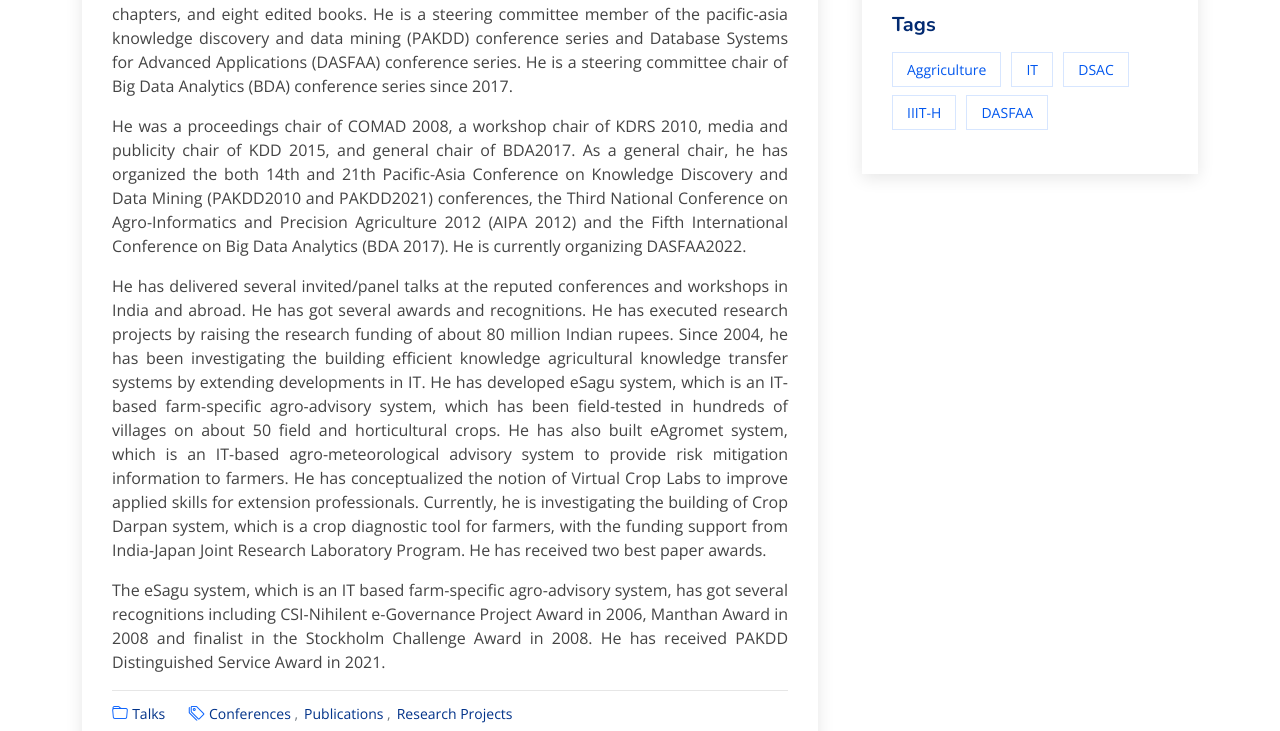
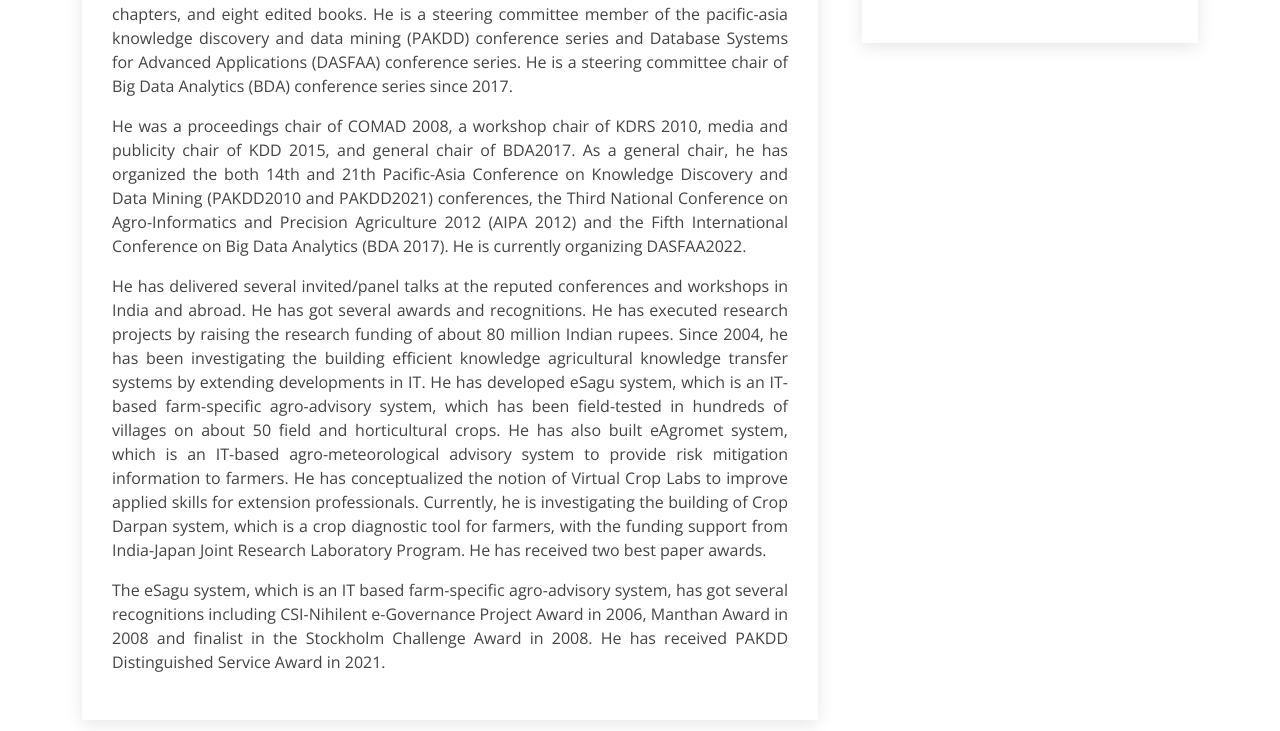
Before and after one commit to vilalali/public_html, a plain HTML site: page about.html in a window 1280 px wide. Shown: the part 689-1420 px from the top of the page. Drawn offline with nearby package versions, Linux system fonts and the light colour scheme.

```diff
--- a/about.html
+++ b/about.html
@@ -100,21 +100,6 @@
                   The eSagu system, which is an IT based farm-specific agro-advisory system, has got several recognitions including CSI-Nihilent e-Governance Project Award in 2006, Manthan Award in 2008 and finalist in the Stockholm Challenge Award in 2008. He has received PAKDD Distinguished Service Award in 2021.
                 </p>
               </div>
-
-              <div class="entry-footer">
-                <i class="bi bi-folder"></i>
-                <ul class="cats">
-                  <li><a href="#">Talks</a></li>
-                </ul>
-
-                <i class="bi bi-tags"></i>
-                <ul class="tags">
-                  <li><a href="#">Conferences</a></li>
-                  <li><a href="#">Publications</a></li>
-                  <li><a href="#">Research Projects</a></li>
-                </ul>
-              </div>
-
             </article><!-- End blog entry -->
           </div><!-- End blog entries list -->
 
@@ -139,16 +124,7 @@
                 </div>
               </div><!-- End sidebar recent posts-->
 
-              <h3 class="sidebar-title">Tags</h3>
-              <div class="sidebar-item tags">
-                <ul>
-                  <li><a href="#">Aggriculture</a></li>
-                  <li><a href="#">IT</a></li>
-                  <li><a href="#">DSAC</a></li>
-                  <li><a href="#">IIIT-H</a></li>
-                  <li><a href="#">DASFAA</a></li>
-                </ul>
-              </div><!-- End sidebar tags-->
+
             </div><!-- End sidebar -->
           </div><!-- End blog sidebar -->
         </div>
```
Also changed, not shown: index.html (+1 -23 lines), assets/img/hero-img-1.png (added), assets/img/hero-img-3.png (added), assets/img/hero-img.png, assets/img/o-hero-img.png (added), 1 other file.
